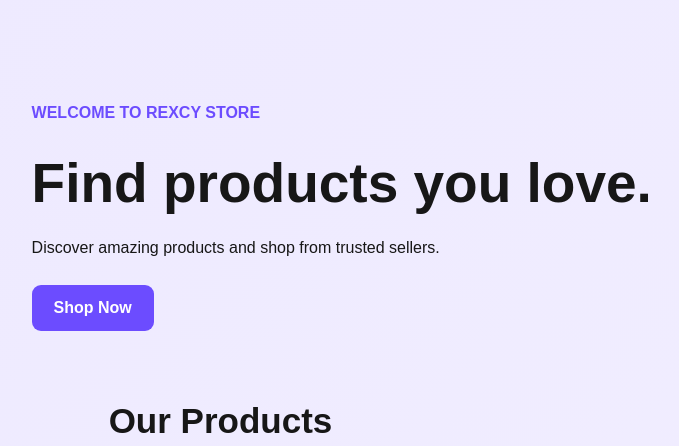
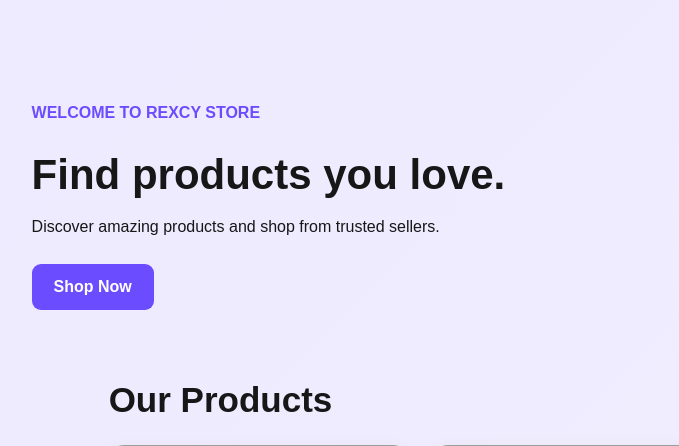
Before and after one commit to ogonnarexcy-ai/rexcy_store_v2, a Flask app: page / in a window 1280 px wide. Shown: the part 75-521 px from the top of the page, without its empty margins (58-737 px from the left). Run offline with Flask 3, Linux system fonts and the light colour scheme; data comes from the database, SQL or seed files in the repository; grey boxes are pictures that could not be loaded.

Commit message:
Update style.css

```diff
--- a/static/style.css
+++ b/static/style.css
@@ -59,8 +59,8 @@
 }
 
 .hero h1 {
-    font-size: 55px;
-    margin-bottom: 20px;
+    font-size: 42px;
+    margin-bottom: 15px;
 }
 
 .hero p {
```
